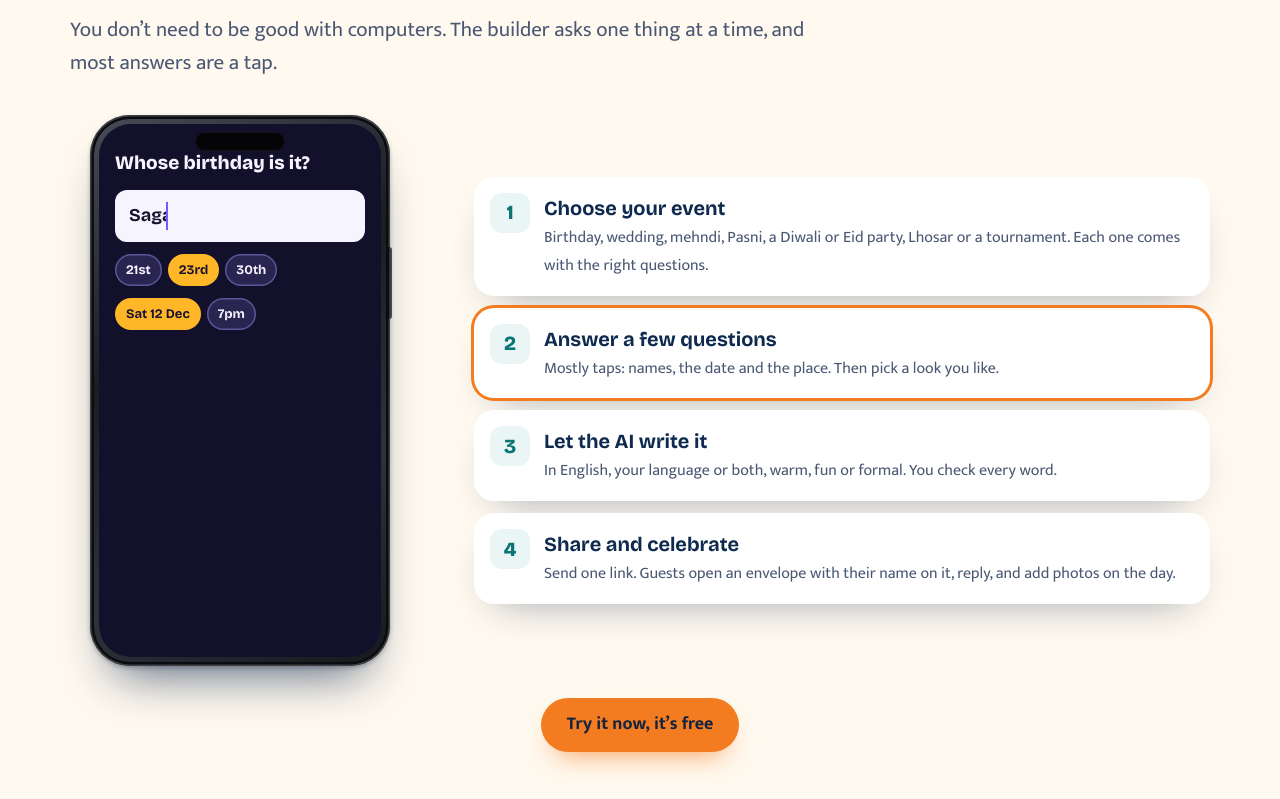
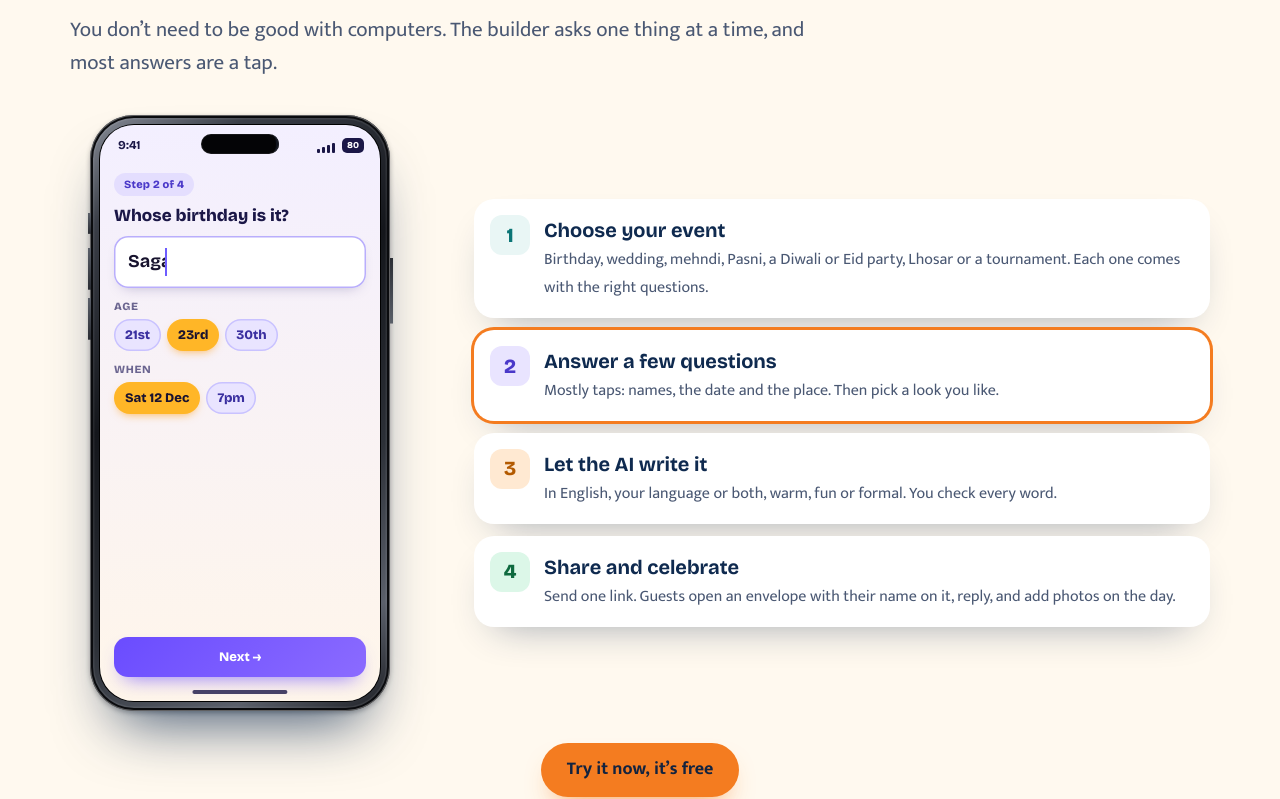
Before and after one commit to Prakash7354/in2min2, a Next.js app: page / in a window 1280 px wide. Shown: the part 1077-1876 px from the top of the page. Built offline with nearby package versions, Linux system fonts and the light colour scheme; no server answers; a web font is replaced by a local one.

Commit message:
How it works: real-phone frame (reusable .s-phone) and a bright app-style screen
Co-Authored-By: Claude Sonnet 5.5 <noreply@anthropic.com>

```diff
--- a/app/page.tsx
+++ b/app/page.tsx
@@ -150,27 +150,34 @@ export default function Home() {
             <div className="s-howgrid">
               <div className="s-phone s-howphone" aria-hidden="true">
                 <div className="s-phonescreen s-howscreen">
+                  <div className="s-statusbar"><b>9:41</b><span className="s-sigs"><i /><i /><i /><i /><em>80</em></span></div>
                   <div className="s-scene s-scene1">
+                    <p className="s-mini-step">Step 1 of 4</p>
                     <p className="s-mini-h">What are you celebrating?</p>
                     <div className="s-mini-tiles">
-                      <span className="s-mt s-mt-on"><i>🎂</i>Birthday</span><span className="s-mt"><i>💍</i>Wedding</span>
-                      <span className="s-mt"><i>🍚</i>Pasni</span><span className="s-mt"><i>🎄</i>Christmas</span>
+                      <span className="s-mt s-mt-on s-c1"><i>🎂</i>Birthday</span><span className="s-mt s-c2"><i>💍</i>Wedding</span>
+                      <span className="s-mt s-c3"><i>🍚</i>Pasni</span><span className="s-mt s-c4"><i>🎄</i>Christmas</span>
                     </div>
                     <span className="s-minihand"><TapHand fill="#FFC94A" /></span>
                   </div>
                   <div className="s-scene s-scene2">
+                    <p className="s-mini-step">Step 2 of 4</p>
                     <p className="s-mini-h">Whose birthday is it?</p>
                     <span className="s-mini-input"><span className="s-typed">Sagar</span></span>
+                    <p className="s-mini-lab">Age</p>
                     <div className="s-mini-chips"><span>21st</span><span className="s-on">23rd</span><span>30th</span></div>
+                    <p className="s-mini-lab">When</p>
                     <div className="s-mini-chips"><span className="s-on">Sat 12 Dec</span><span>7pm</span></div>
                   </div>
                   <div className="s-scene s-scene3">
+                    <p className="s-mini-step">Step 3 of 4</p>
                     <p className="s-mini-ai">✨ The AI is writing…</p>
                     <p className="s-mini-line s-l1">Join us for Sagar’s 23rd birthday! Food, music and lots of dancing.</p>
                     <p className="s-mini-line s-l2" lang="ne">सागरको २३ औँ जन्मदिनमा तपाईंलाई हार्दिक निमन्त्रणा छ।</p>
                     <div className="s-mini-chips"><span>Warm</span><span className="s-on">Fun</span><span>Formal</span></div>
                   </div>
                   <div className="s-scene s-scene4">
+                    <p className="s-mini-step">You’re live! 🎉</p>
                     <div className="s-wa">
                       <div className="s-wa-card"><span className="s-wa-pic" /><span><b>Sagar’s 23rd birthday</b><small>in2min2.com</small></span></div>
                       <p>You’re invited! Please reply here 👇</p>
@@ -179,6 +186,7 @@ export default function Home() {
                     <p className="s-mini-ok">✓ Hari: Yes, 2 of us</p>
                     <p className="s-mini-ok s-maybe">? Gita: Maybe</p>
                   </div>
+                  <span className="s-homebar" />
                 </div>
               </div>
               <ol className="s-steps">
--- a/app/site.css
+++ b/app/site.css
@@ -137,19 +137,23 @@
 /* A real-looking phone (owner, 23 Nov 2026): a dark metal frame with a fine
    highlight, the camera pill at the top and side buttons. */
 .s-phone {
-  position: relative; border-radius: 40px; padding: 9px;
-  background: linear-gradient(150deg, #474c57 0%, #1b1d23 38%, #2e323a 70%, #16181d 100%);
-  box-shadow: inset 0 0 0 1.5px rgba(255, 255, 255, 0.22), inset 0 0 0 4px #0b0c10, 0 30px 50px -24px rgba(15, 42, 79, 0.75), 0 2px 4px rgba(0, 0, 0, 0.25);
+  position: relative; border-radius: 44px; padding: 10px;
+  background: linear-gradient(145deg, #8b909b 0%, #3a3e47 14%, #14161b 40%, #2c3037 66%, #5b606b 86%, #1a1c21 100%);
+  box-shadow: inset 0 0 0 1px rgba(255, 255, 255, 0.35), inset 0 0 0 3px #0a0b0e, inset 0 0 0 4.5px rgba(255, 255, 255, 0.07), 0 36px 60px -26px rgba(15, 42, 79, 0.8), 0 2px 5px rgba(0, 0, 0, 0.3);
 }
-.s-phone::before { /* the camera pill */
-  content: ""; position: absolute; top: 17px; left: 50%; z-index: 6; width: 30%; max-width: 92px; height: 19px; transform: translateX(-50%);
-  border-radius: 999px; background: #050507; box-shadow: inset 0 0 0 1px rgba(255, 255, 255, 0.06);
+.s-phone::before { /* the camera pill (Dynamic Island) */
+  content: ""; position: absolute; top: 19px; left: 50%; z-index: 6; width: 30%; max-width: 92px; height: 20px; transform: translateX(-50%);
+  border-radius: 999px; background: #040406; box-shadow: inset 0 0 0 1px rgba(255, 255, 255, 0.07), inset -9px 0 0 -6px #10131c;
 }
-.s-phone::after { /* the side buttons */
-  content: ""; position: absolute; right: -2px; top: 24%; width: 3px; height: 13%; border-radius: 0 3px 3px 0;
-  background: linear-gradient(90deg, #2a2d34, #4a4f59); box-shadow: -1px 0 0 #0b0c10;
+.s-phone::after { /* side buttons: silent switch and volume on the left, power on the right */
+  content: ""; position: absolute; inset: 0 -2.5px; pointer-events: none; border-radius: inherit;
+  background:
+    linear-gradient(#5a5f69, #2a2d34) left 17% / 3px 3.5% no-repeat,
+    linear-gradient(#5a5f69, #2a2d34) left 24% / 3px 7% no-repeat,
+    linear-gradient(#5a5f69, #2a2d34) left 33% / 3px 7% no-repeat,
+    linear-gradient(#2a2d34, #5a5f69) right 27% / 3px 11% no-repeat;
 }
-.s-phonescreen { border-radius: 32px; overflow: hidden; background: #fff; }
+.s-phonescreen { position: relative; border-radius: 34px; overflow: hidden; background: #fff; box-shadow: 0 0 0 1px #000; }
 .s-herophone { position: absolute; right: 0; bottom: 0; width: 40%; padding: 2.4%; border-radius: 28px; animation: s-bob 7s ease-in-out infinite; box-shadow: inset 0 0 0 1.5px rgba(255, 255, 255, 0.22), inset 0 0 0 3px #0b0c10, 0 30px 60px -24px rgba(0, 0, 0, 0.9); }
 .s-herophone::before { top: 9px; height: 10px; }
 .s-herophone .s-phonescreen { border-radius: 22px; }
@@ -199,7 +203,7 @@
 .s-dash-row p:first-child { display: flex; align-items: center; justify-content: space-between; gap: 0.5em; font-size: 0.9em; }
 .s-dash-pill { padding: 0.15em 0.6em; border-radius: 99px; font-size: 0.78em; font-weight: 800; white-space: nowrap; }
 .s-dash-pill[data-k="yes"] { background: #ffb627; color: #1a1330; }
-.s-dash-pill[data-k="maybe"] { background: #3b3320; color: #ffe1a3; }
+.s-dash-pill[data-k="maybe"] { background: #fff1cf; color: #8a5a00; }
 .s-dash-pill[data-k="no"] { background: #3a1f2a; color: #ffc0c9; }
 .s-dash-note { color: #e6e1ff; font-size: 0.8em; }
 .s-dash-ago { color: #8f88b8; font-size: 0.68em; }
@@ -248,43 +252,52 @@
 /* How it works: an animated phone beside the steps (one 16 s loop) */
 .s-howgrid { display: grid; gap: 36px; align-items: center; margin-top: 36px; }
 .s-howphone { width: min(62%, 250px); justify-self: center; }
-.s-howscreen { position: relative; aspect-ratio: 9 / 17; background: #12102a; color: #f6f3ff; font-family: var(--font-display); }
-.s-scene { position: absolute; inset: 0; display: grid; align-content: start; gap: 12px; padding: 22px 16px; opacity: 0; animation: s-scene 16s infinite; }
+.s-howscreen { position: relative; aspect-ratio: 9 / 18.5; background: linear-gradient(180deg, #f3efff 0%, #fff6ea 100%); color: #1b1747; font-family: var(--font-display); }
+.s-statusbar { position: absolute; top: 0; left: 0; right: 0; z-index: 5; display: flex; justify-content: space-between; align-items: center; padding: 11px 20px 0 22px; font-size: 12px; color: #1b1747; }
+.s-sigs { display: inline-flex; align-items: flex-end; gap: 2px; }
+.s-sigs i { width: 3px; border-radius: 1px; background: #1b1747; } .s-sigs i:nth-child(1) { height: 4px; } .s-sigs i:nth-child(2) { height: 6px; } .s-sigs i:nth-child(3) { height: 8px; } .s-sigs i:nth-child(4) { height: 10px; }
+.s-sigs em { margin-left: 5px; padding: 1px 5px; border-radius: 5px; background: #1b1747; color: #fff; font-size: 9px; font-style: normal; font-weight: 800; }
+.s-homebar { position: absolute; bottom: 7px; left: 50%; z-index: 5; width: 34%; height: 4px; transform: translateX(-50%); border-radius: 4px; background: #1b1747; opacity: 0.8; }
+.s-scene { position: absolute; inset: 0; display: grid; align-content: start; gap: 10px; padding: 50px 14px 22px; opacity: 0; animation: s-scene 16s infinite; }
 .s-scene2 { animation-delay: 4s; } .s-scene3 { animation-delay: 8s; } .s-scene4 { animation-delay: 12s; }
 @keyframes s-scene { 0% { opacity: 0; transform: translateX(16px); } 3%, 23% { opacity: 1; transform: none; } 26%, 100% { opacity: 0; transform: translateX(-12px); } }
-.s-mini-h { margin: 6px 0 4px; font-size: 19px; font-weight: 800; line-height: 1.15; }
+.s-mini-step { margin: 0; justify-self: start; padding: 3px 10px; border-radius: 999px; background: #e4defe; color: #4a38c9; font-size: 11px; font-weight: 800; letter-spacing: 0.02em; }
+.s-mini-lab { margin: 2px 0 -4px; font-size: 11px; font-weight: 800; color: #6b6590; text-transform: uppercase; letter-spacing: 0.06em; }
+.s-mini-h { margin: 2px 0 2px; font-size: 19px; font-weight: 800; line-height: 1.15; }
 .s-mini-tiles { display: grid; grid-template-columns: 1fr 1fr; gap: 8px; }
-.s-mt { display: grid; gap: 6px; padding: 12px 10px; border-radius: 14px; background: #221e40; font-size: 14px; font-weight: 700; }
+.s-mt { display: grid; gap: 6px; padding: 14px 10px; border-radius: 16px; background: #fff; font-size: 14px; font-weight: 800; box-shadow: 0 6px 14px -8px rgba(40, 30, 110, 0.35), inset 0 0 0 1.5px rgba(40, 30, 110, 0.06); }
+.s-mt.s-c1 { background: linear-gradient(150deg, #ffe3ef, #ffd0e2); } .s-mt.s-c2 { background: linear-gradient(150deg, #ffdede, #ffc4c4); } .s-mt.s-c3 { background: linear-gradient(150deg, #fff0c6, #ffe08f); } .s-mt.s-c4 { background: linear-gradient(150deg, #d9f5e4, #b6ebcb); }
 .s-mt i { font-style: normal; font-size: 22px; }
 .s-mt-on { animation: s-press 16s infinite; }
-@keyframes s-press { 0%, 9% { box-shadow: none; } 11%, 22% { box-shadow: 0 0 0 3px #ffb627; } 26%, 100% { box-shadow: none; } }
+@keyframes s-press { 0%, 9% { box-shadow: none; } 11%, 22% { box-shadow: 0 0 0 3px #ff8a2a, 0 8px 18px -6px rgba(255, 138, 42, 0.6); } 26%, 100% { box-shadow: none; } }
 .s-minihand { position: absolute; left: 30%; top: 44%; width: 40px; animation: s-hand 16s infinite; filter: drop-shadow(0 6px 8px rgba(0, 0, 0, 0.5)); }
 .s-minihand svg { width: 100%; display: block; }
 @keyframes s-hand { 0% { transform: translate(60px, 70px); opacity: 0; } 4% { opacity: 1; } 9% { transform: translate(0, 0); } 10.5% { transform: translate(0, 0) scale(0.88); } 12% { transform: none; } 22% { opacity: 1; } 25%, 100% { opacity: 0; } }
-.s-mini-input { display: block; padding: 12px 14px; border-radius: 12px; background: #f6f4ff; color: #17132e; font-size: 18px; font-weight: 700; min-height: 48px; }
+.s-mini-input { display: block; padding: 12px 14px; border-radius: 14px; background: #fff; box-shadow: 0 6px 14px -8px rgba(40, 30, 110, 0.35), inset 0 0 0 1.5px #b9aefc; color: #17132e; font-size: 18px; font-weight: 700; min-height: 48px; }
 .s-typed { display: inline-block; overflow: hidden; white-space: nowrap; vertical-align: bottom; border-right: 2px solid #6d5cff; width: 0; animation: s-type 16s steps(4) infinite; }
 @keyframes s-type { 0%, 27% { width: 0; } 33%, 49% { width: 2.15em; } 50%, 100% { width: 0; } }
 .s-mini-chips { display: flex; flex-wrap: wrap; gap: 6px; }
-.s-mini-chips span { padding: 6px 11px; border-radius: 999px; background: #2a2550; box-shadow: inset 0 0 0 1.5px rgba(169, 157, 255, 0.4); font-size: 13px; font-weight: 700; }
-.s-mini-chips .s-on { background: #ffb627; color: #1a1330; box-shadow: none; }
-.s-mini-ai { margin: 6px 0 2px; font-size: 15px; font-weight: 800; color: #c9c0ff; }
-.s-mini-line { margin: 0; padding: 10px 12px; border-radius: 12px; background: #f6f4ff; color: #17132e; font-family: var(--font-sans); font-size: 14px; line-height: 1.35; box-shadow: inset 4px 0 0 #8b7cff; opacity: 0; }
+.s-mini-chips span { padding: 6px 11px; border-radius: 999px; background: #e9e4ff; color: #3a2fa0; box-shadow: inset 0 0 0 1.5px rgba(106, 92, 255, 0.25); font-size: 13px; font-weight: 800; }
+.s-mini-chips .s-on { background: #ffb627; color: #1a1330; box-shadow: 0 4px 10px -4px rgba(255, 150, 0, 0.7); }
+.s-mini-ai { margin: 6px 0 2px; font-size: 15px; font-weight: 800; color: #6a4cff; }
+.s-mini-line { margin: 0; padding: 10px 12px; border-radius: 12px; background: #fff; color: #17132e; font-family: var(--font-sans); font-size: 14px; line-height: 1.35; box-shadow: inset 4px 0 0 #8b7cff, 0 6px 14px -8px rgba(40, 30, 110, 0.35); opacity: 0; }
 .s-l1 { animation: s-line1 16s infinite; } .s-l2 { animation: s-line2 16s infinite; }
 @keyframes s-line1 { 0%, 53% { opacity: 0; transform: translateY(6px); } 56%, 73% { opacity: 1; transform: none; } 76%, 100% { opacity: 0; } }
 @keyframes s-line2 { 0%, 60% { opacity: 0; transform: translateY(6px); } 63%, 73% { opacity: 1; transform: none; } 76%, 100% { opacity: 0; } }
-.s-wa { margin-top: 18px; padding: 10px; border-radius: 4px 16px 16px 16px; background: #075e54; color: #fff; font-family: var(--font-sans); font-size: 14px; }
+.s-wa { margin-top: 2px; padding: 10px; border-radius: 4px 16px 16px 16px; background: #075e54; color: #fff; font-family: var(--font-sans); font-size: 14px; }
 .s-wa p { margin: 8px 2px 2px; }
 .s-wa-card { display: grid; grid-template-columns: 54px 1fr; gap: 8px; align-items: center; padding: 6px; border-radius: 10px; background: rgba(0, 0, 0, 0.22); }
 .s-wa-card small { display: block; opacity: 0.75; }
 .s-wa-pic { width: 54px; height: 54px; border-radius: 8px; background: url(/site/birthday-s.jpg) center / cover; }
-.s-mini-ok { margin: 0; padding: 8px 12px; border-radius: 12px; background: #1f3b31; color: #b9f3d6; font-family: var(--font-sans); font-size: 14px; font-weight: 700; opacity: 0; animation: s-ok 16s infinite; }
+.s-mini-ok { margin: 0; padding: 8px 12px; border-radius: 12px; background: #dcf7e8; color: #0f6a3f; box-shadow: 0 4px 10px -6px rgba(15, 106, 63, 0.5); font-family: var(--font-sans); font-size: 14px; font-weight: 700; opacity: 0; animation: s-ok 16s infinite; }
 .s-mini-ok:nth-of-type(2) { animation-delay: 0.5s; } .s-mini-ok:nth-of-type(3) { animation-delay: 1s; }
-.s-mini-ok.s-maybe { background: #3b3320; color: #ffe1a3; }
+.s-mini-ok.s-maybe { background: #fff1cf; color: #8a5a00; box-shadow: 0 4px 10px -6px rgba(138, 90, 0, 0.5); }
 @keyframes s-ok { 0%, 81% { opacity: 0; transform: translateY(6px); } 84%, 97% { opacity: 1; transform: none; } 100% { opacity: 0; } }
 .s-steps { display: grid; gap: 12px; margin: 0; padding: 0; list-style: none; }
 .s-step { display: grid; grid-template-columns: auto 1fr; gap: 14px; align-items: start; padding: 16px; border-radius: 20px; background: var(--s-card); box-shadow: var(--s-shadow); animation: s-step 16s infinite; animation-delay: calc(var(--i) * 4s); }
 .s-step b { display: block; font-family: var(--font-display); font-size: 20px; color: var(--s-navy); }
 .s-step span span { color: var(--s-muted); font-size: 16px; }
+.s-step:nth-child(2) .s-stepnum { background: #e9e4ff; color: #4a38c9; } .s-step:nth-child(3) .s-stepnum { background: #ffe9d2; color: #b35a00; } .s-step:nth-child(4) .s-stepnum { background: #dcf7e8; color: #0f6a3f; }
 .s-stepnum { display: grid; place-items: center; width: 40px; height: 40px; border-radius: 12px; background: var(--s-mint); color: var(--s-teal-deep); font-family: var(--font-display); font-weight: 800; font-size: 20px; }
 @keyframes s-step { 0%, 24% { box-shadow: 0 0 0 3px var(--s-orange), var(--s-shadow); } 26%, 100% { box-shadow: var(--s-shadow); } }
 @media (min-width: 900px) { .s-howgrid { grid-template-columns: 340px 1fr; gap: 64px; } .s-howphone { width: 300px; } }
@@ -493,3 +506,14 @@
 /* "The big days": the phone that plays by itself (components/site/autoplay-phone.tsx) */
 .s-autoplay { position: relative; scrollbar-width: none; }
 .s-autoplay::-webkit-scrollbar { display: none; }
+
+/* An app-style button at the foot of each how-it-works screen */
+.s-scene::after { content: "Next  →"; position: absolute; left: 14px; right: 14px; bottom: 28px; padding: 13px; border-radius: 16px; text-align: center; font-weight: 800; font-size: 15px; color: #fff; background: linear-gradient(135deg, #6a4cff, #8b6bff); box-shadow: 0 10px 20px -10px rgba(106, 76, 255, 0.8); }
+.s-scene3::after { content: "Use these words  ✓"; }
+.s-scene4::after { content: "Send on WhatsApp"; background: linear-gradient(135deg, #1faa59, #25d366); box-shadow: 0 10px 20px -10px rgba(31, 170, 89, 0.8); }
+.s-howphone .s-scene { gap: 8px; padding-top: 48px; }
+.s-howphone .s-scene::after { padding: 10px; font-size: 13px; bottom: 24px; border-radius: 14px; }
+.s-howphone .s-mt { padding: 9px 10px; gap: 2px; }
+.s-howphone .s-mini-h { font-size: 17px; }
+.s-howphone .s-statusbar { padding: 11px 16px 0 18px; }
+.s-howphone::before { width: 26%; }
```
